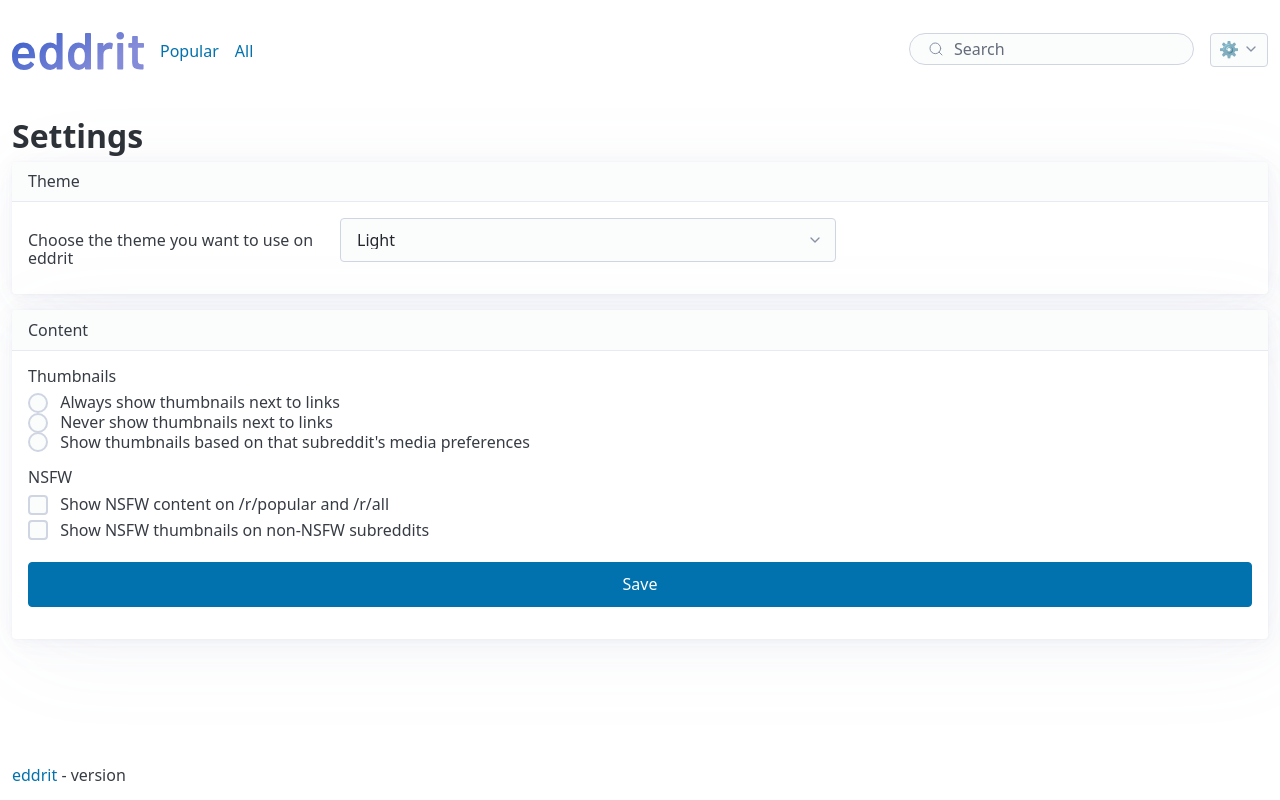
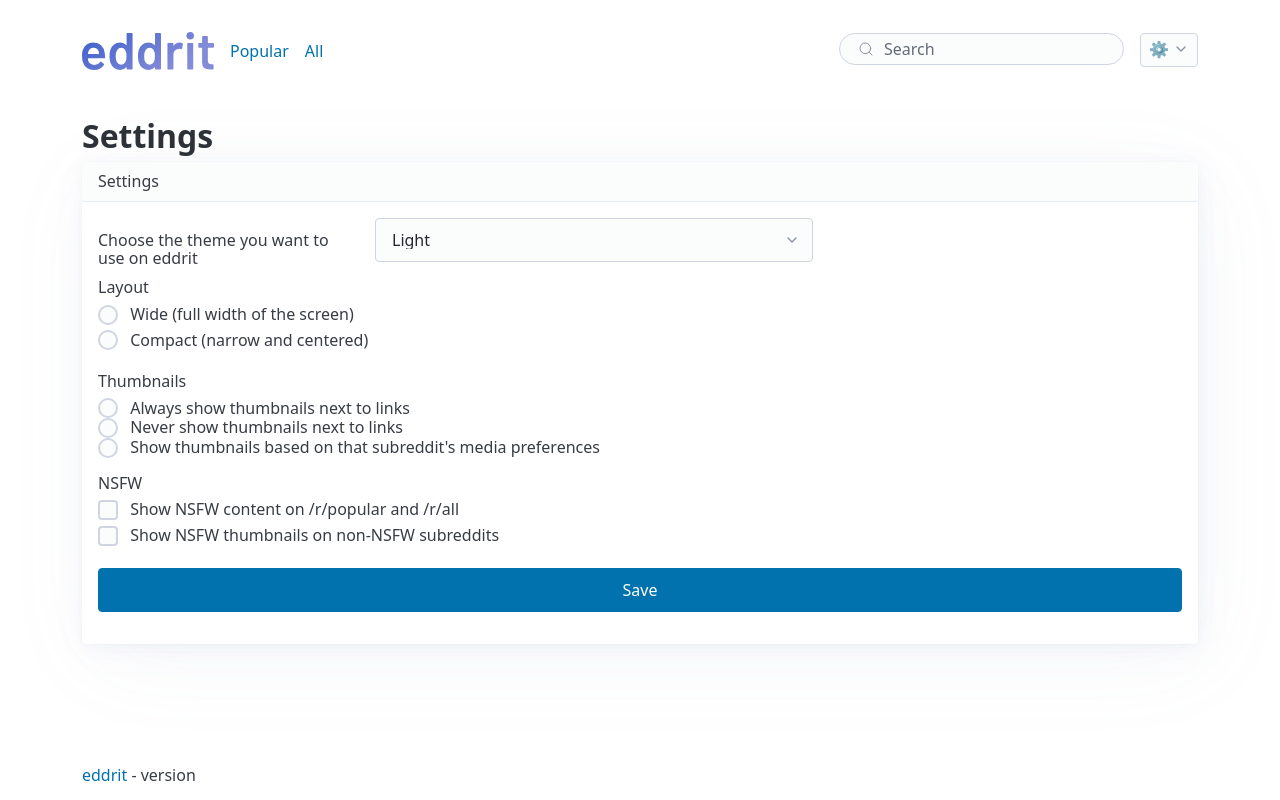
Before and after one commit to corenting/eddrit, a Python web app: template templates/settings.html in a window 1280 px wide. Run offline with Jinja, Linux system fonts and the light colour scheme; the template is opened without the code that fills it, so the values that code supplies are empty.

Commit message:
feat: add UI layout wide/compact choice (fix #133)

```diff
--- a/eddrit/models/settings.py
+++ b/eddrit/models/settings.py
@@ -8,8 +8,14 @@ class ThumbnailsMode(Enum):
     SUBREDDIT_PREFERENCE = "subreddit_preference"
 
 
+class LayoutMode(Enum):
+    WIDE = "wide"
+    COMPACT = "compact"
+
+
 @dataclass
 class Settings:
+    layout: LayoutMode
     thumbnails: ThumbnailsMode
     nsfw_popular_all: bool
     nsfw_thumbnails: bool
--- a/eddrit/routes/common/exception_handlers.py
+++ b/eddrit/routes/common/exception_handlers.py
@@ -2,6 +2,7 @@ from typing import Any
 
 from starlette.responses import Response
 
+from eddrit.routes.common.context import get_templates_common_context
 from eddrit.templates import templates
 
 
@@ -10,6 +11,7 @@ async def http_exception(request: Any, exc: Exception) -> Response:
     return templates.TemplateResponse(
         "error.html",
         {
+            **get_templates_common_context(request),
             "request": request,
             "status_code": status_code,
             "detail": exc.detail if hasattr(exc, "detail") else None,  # type: ignore
--- a/eddrit/routes/pages/meta.py
+++ b/eddrit/routes/pages/meta.py
@@ -3,6 +3,7 @@ from starlette.responses import JSONResponse, Response
 from starlette.routing import Route
 
 from eddrit import __version__
+from eddrit.routes.common.context import get_templates_common_context
 from eddrit.templates import templates
 
 
@@ -11,6 +12,7 @@ async def about(request: Request) -> Response:
         "about.html",
         {
             "request": request,
+            **get_templates_common_context(request),
         },
     )
 
--- a/eddrit/routes/pages/over18.py
+++ b/eddrit/routes/pages/over18.py
@@ -2,6 +2,7 @@ from starlette.requests import Request
 from starlette.responses import RedirectResponse, Response
 from starlette.routing import Route
 
+from eddrit.routes.common.context import get_templates_common_context
 from eddrit.templates import templates
 
 
@@ -17,6 +18,7 @@ async def over18_gate_page(request: Request) -> Response:
         {
             "request": request,
             "destination_link": destination_link,
+            **get_templates_common_context(request),
         },
     )
 
--- a/eddrit/routes/xhr/comments.py
+++ b/eddrit/routes/xhr/comments.py
@@ -3,6 +3,7 @@ from starlette.responses import PlainTextResponse, Response
 from starlette.routing import Route
 
 from eddrit.reddit.fetch import get_comments
+from eddrit.routes.common.context import get_templates_common_context
 from eddrit.templates import templates
 
 
@@ -32,6 +33,7 @@ async def comments(request: Request) -> Response:
             "comments": comments,
             "post_id": post_id,
             "depth": int(depth),
+            **get_templates_common_context(request),
         },
     )
 
--- a/static/css/main.css
+++ b/static/css/main.css
@@ -44,6 +44,7 @@ blockquote > p {
   margin-bottom: 0;
 }
 
+/* desktop-only and phone-only classes */
 
 @media all and (min-width: 1200px) {
   .desktop-only {
@@ -115,6 +116,10 @@ html[data-theme='dark'] .dark-inverted {
   display: inline-flex;
   align-items: center;
   width: fit-content;
+}
+
+.post-flair a {
+  color: unset; /* remove blue link color if in a flair */
 }
 
 .post-flair-warning {
@@ -239,7 +244,7 @@ html[data-theme='dark'] .dark-inverted {
 
 /* Over 18 page */
 .over18-button {
-  width: 10rem;
+  width: 10rem !important; /* !important to remove submit styling */
   margin-top: var(--pico-spacing);
 }
 
--- a/templates/base.html
+++ b/templates/base.html
@@ -42,13 +42,17 @@
 </head>
 
 <body>
-    <header class="container-fluid">
+
+    {# Set UI layout #}
+    {% set ui_layout_class = 'container-fluid' if settings.layout.value == 'wide' else 'container' %}
+
+    <header class="{{ ui_layout_class }}">
         <div>
             {% include 'header.html' %}
         </div>
     </header>
 
-    <main class="container-fluid">
+    <main class="{{ ui_layout_class }}">
         <h1 class="main-title">
             {% if title_link is defined %}
             <a href="{{ title_link }}">{{ title }}</a>
@@ -67,7 +71,7 @@
 
     </main>
 
-    <div class="container-fluid">
+    <div class="{{ ui_layout_class }}">
         {% include 'footer.html' %}
     </div>
 </body>
--- a/templates/settings.html
+++ b/templates/settings.html
@@ -6,6 +6,12 @@ checked
 
 {% macro setting_thumbnails_mode_checked(thumbnails_mode) %}
 {% if settings.thumbnails.value == thumbnails_mode %}
+checked
+{% endif %}
+{% endmacro %}
+
+{% macro setting_layout_checked(layout_mode) %}
+{% if settings.layout.value == layout_mode %}
 checked
 {% endif %}
 {% endmacro %}
@@ -25,7 +31,7 @@ checked
 
 {# Theme #}
 <article class="needs-js">
-    <header>Theme</header>
+    <header>Settings</header>
     <div class="row settings-item align-items-baseline">
         <div class="col-3">
             Choose the theme you want to use on eddrit
@@ -39,39 +45,53 @@ checked
         </div>
     </div>
 
-</article>
+    <form action="/settings" method="post">
+        <fieldset>
+            <legend>Layout</legend>
+            <label for="wide">
+                <input type="radio" id="wide" name="layout" value="wide" {{
+                    setting_layout_checked("wide") }}>
+                Wide (full width of the screen)
+            </label>
+            <label for="compact">
+                <input type="radio" id="compact" name="layout" value="compact" {{
+                    setting_layout_checked("compact") }}>
+                Compact (narrow and centered)
+            </label>
+        </fieldset>
 
-{# Content #}
-<article>
-    <header>Content</header>
-    <form action="/settings" method="post">
         <fieldset>
             <legend>Thumbnails</legend>
 
             <div>
-              <input type="radio" id="always" name="thumbnails" value="always" {{ setting_thumbnails_mode_checked("always") }} />
-              <label for="always">Always show thumbnails next to links</label>
+                <input type="radio" id="always" name="thumbnails" value="always" {{
+                    setting_thumbnails_mode_checked("always") }} />
+                <label for="always">Always show thumbnails next to links</label>
             </div>
 
             <div>
-              <input type="radio" id="never" name="thumbnails" value="never" {{ setting_thumbnails_mode_checked("never") }} />
-              <label for="never">Never show thumbnails next to links</label>
+                <input type="radio" id="never" name="thumbnails" value="never" {{
+                    setting_thumbnails_mode_checked("never") }} />
+                <label for="never">Never show thumbnails next to links</label>
             </div>
 
             <div>
-              <input type="radio" id="subreddit_preference" name="thumbnails" value="subreddit_preference" {{ setting_thumbnails_mode_checked("subreddit_preference") }} />
-              <label for="subreddit_preference">Show thumbnails based on that subreddit's media preferences</label>
+                <input type="radio" id="subreddit_preference" name="thumbnails" value="subreddit_preference" {{
+                    setting_thumbnails_mode_checked("subreddit_preference") }} />
+                <label for="subreddit_preference">Show thumbnails based on that subreddit's media preferences</label>
             </div>
-          </fieldset>
+        </fieldset>
 
         <fieldset>
             <legend>NSFW</legend>
             <label for="nsfw_popular_all">
-                <input type="checkbox" id="nsfw_popular_all" name="nsfw_popular_all" {{ setting_checkbox_checked("nsfw_popular_all") }}>
+                <input type="checkbox" id="nsfw_popular_all" name="nsfw_popular_all" {{
+                    setting_checkbox_checked("nsfw_popular_all") }}>
                 Show NSFW content on /r/popular and /r/all
             </label>
             <label for="nsfw_thumbnails" class="checkbox">
-                <input id="nsfw_thumbnails" name="nsfw_thumbnails" type="checkbox" {{ setting_checkbox_checked("nsfw_thumbnails") }}>
+                <input id="nsfw_thumbnails" name="nsfw_thumbnails" type="checkbox" {{
+                    setting_checkbox_checked("nsfw_thumbnails") }}>
                 Show NSFW thumbnails on non-NSFW subreddits
             </label>
         </fieldset>
```
Also changed, not shown: eddrit/routes/common/context.py (+6 -4 lines).
